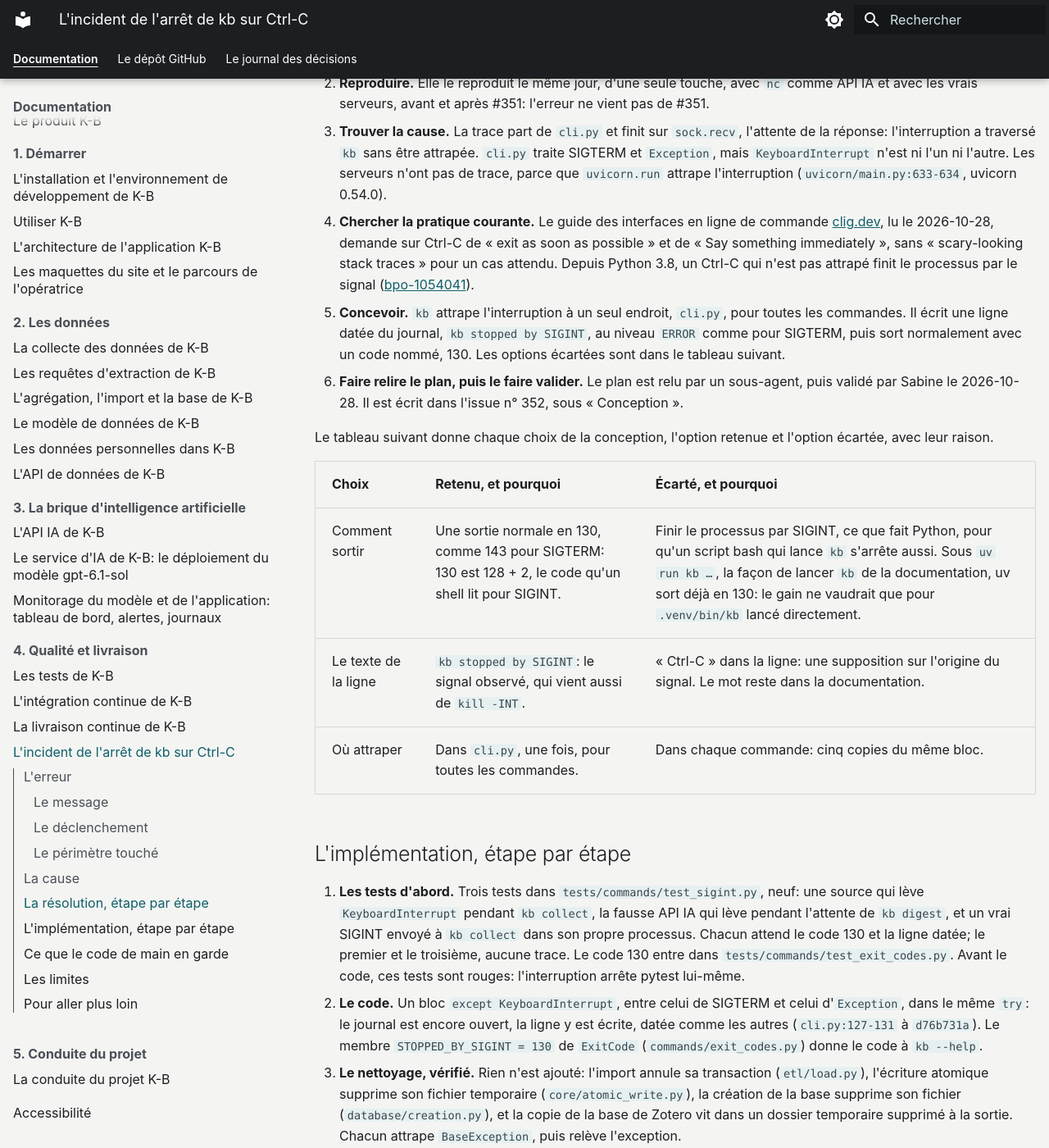
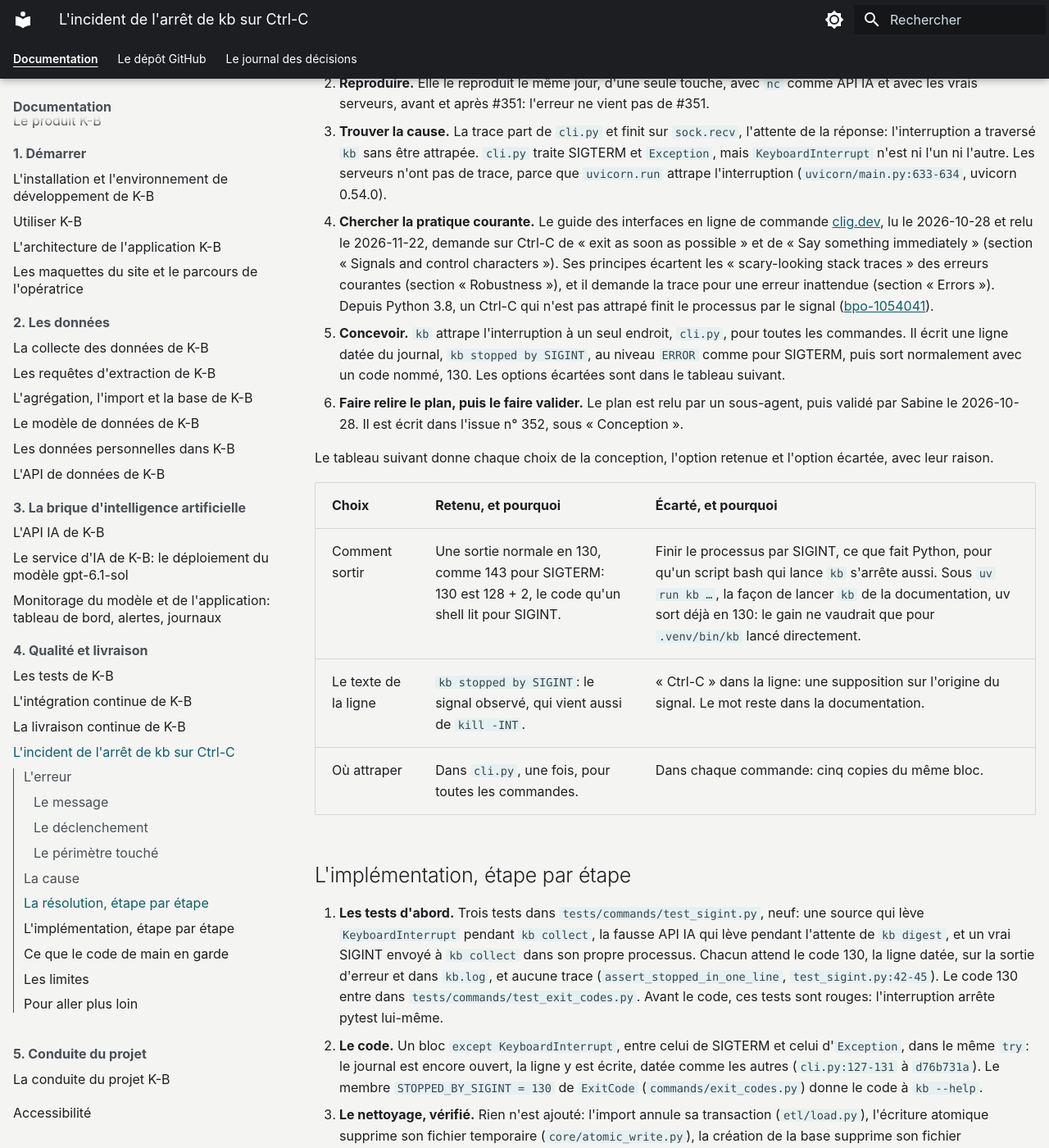
Before and after one commit to SabineLaurent/K-B, an MkDocs documentation site: the page built from documentation/incident.md, in a window 1280 px wide and 1400 px high, scrolled down 2616 px. Shown: the whole window at 82% size. Built offline with MkDocs 1.6.1 and Material for MkDocs 9.7.7, drawn with Linux system fonts in a browser that asks for light colours; plug-ins that fetch from the network failed and are left out.

Commit message:
docs: say what the layers and their tests hold in the architecture sheet, that the three tests of the incident check no traceback, where clig.dev says each thing it is quoted for, that the site is online but not published at each merge, and which metric of Azure Monitor the token alert reads (issue 705)

```diff
--- a/documentation/incident.md
+++ b/documentation/incident.md
@@ -101,11 +101,13 @@ processus par SIGINT: c'est le -2 du tableau.
     a traversé `kb` sans être attrapée. `cli.py` traite SIGTERM et `Exception`, mais `KeyboardInterrupt` n'est ni l'un
     ni l'autre. Les serveurs n'ont pas de trace, parce que `uvicorn.run` attrape l'interruption
     (`uvicorn/main.py:633-634`, uvicorn 0.54.0).
-4. **Chercher la pratique courante.** Le guide des interfaces en ligne de commande
-    [clig.dev](https://clig.dev/), lu le 2026-10-28, demande sur Ctrl-C de
-    <q><span lang="en">exit as soon as possible</span></q> et de <q><span lang="en">Say something immediately</span></q>,
-    sans <q><span lang="en">scary-looking stack traces</span></q> pour un cas attendu. Depuis Python 3.8, un Ctrl-C qui
-    n'est pas attrapé finit le processus par le signal ([bpo-1054041](https://bugs.python.org/issue1054041)).
+4. **Chercher la pratique courante.** Le guide des interfaces en ligne de commande [clig.dev](https://clig.dev/), lu
+    le 2026-10-28 et relu le 2026-11-22, demande sur Ctrl-C de <q><span lang="en">exit as soon as possible</span></q>
+    et de <q><span lang="en">Say something immediately</span></q> (section « <span lang="en">Signals and control
+    characters</span> »). Ses principes écartent les <q><span lang="en">scary-looking stack traces</span></q> des
+    erreurs courantes (section « <span lang="en">Robustness</span> »), et il demande la trace pour une erreur
+    inattendue (section « <span lang="en">Errors</span> »). Depuis Python 3.8, un Ctrl-C qui n'est pas attrapé finit le
+    processus par le signal ([bpo-1054041](https://bugs.python.org/issue1054041)).
 5. **Concevoir.** `kb` attrape l'interruption à un seul endroit, `cli.py`, pour toutes les commandes. Il écrit une ligne
     datée du journal, `kb stopped by SIGINT`, au niveau `ERROR` comme pour SIGTERM, puis sort normalement avec un code
     nommé, 130. Les options écartées sont dans le tableau suivant.
@@ -124,9 +126,10 @@ Le tableau suivant donne chaque choix de la conception, l'option retenue et l'op
 
 1. **Les tests d'abord.** Trois tests dans `tests/commands/test_sigint.py`, neuf: une source qui lève
     `KeyboardInterrupt` pendant `kb collect`, la fausse API IA qui lève pendant l'attente de `kb digest`, et un vrai
-    SIGINT envoyé à `kb collect` dans son propre processus. Chacun attend le code 130 et la ligne datée; le premier et
-    le troisième, aucune trace. Le code 130 entre dans `tests/commands/test_exit_codes.py`. Avant le code, ces tests
-    sont rouges: l'interruption arrête pytest lui-même.
+    SIGINT envoyé à `kb collect` dans son propre processus. Chacun attend le code 130, la ligne datée, sur la sortie
+    d'erreur et dans `kb.log`, et aucune trace (`assert_stopped_in_one_line`, `test_sigint.py:42-45`). Le code 130
+    entre dans `tests/commands/test_exit_codes.py`. Avant le code, ces tests sont rouges: l'interruption arrête pytest
+    lui-même.
 2. **Le code.** Un bloc `except KeyboardInterrupt`, entre celui de SIGTERM et celui d'`Exception`, dans le même `try`:
     le journal est encore ouvert, la ligne y est écrite, datée comme les autres (`cli.py:127-131` à `d76b731a`). Le
     membre `STOPPED_BY_SIGINT = 130` de `ExitCode` (`commands/exit_codes.py`) donne le code à `kb --help`.
```
Also changed, not shown: documentation/accessibilite.md (+3 -1 lines), documentation/architecture.md (+9 -5 lines), documentation/service-ia.md (+3 -1 lines).
